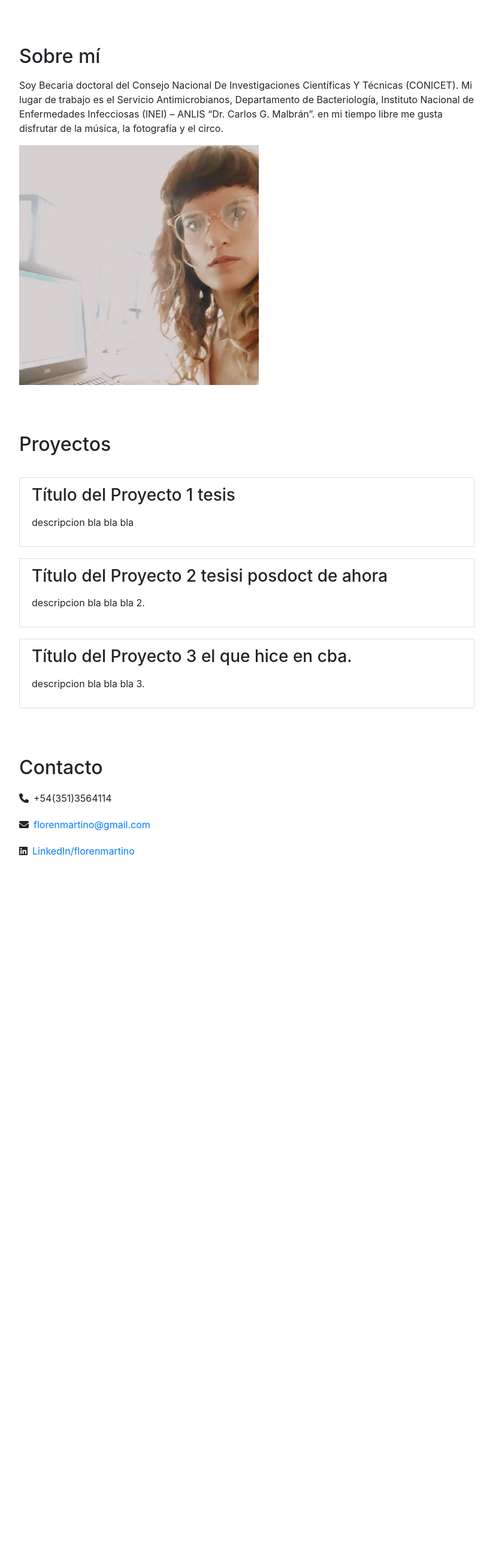
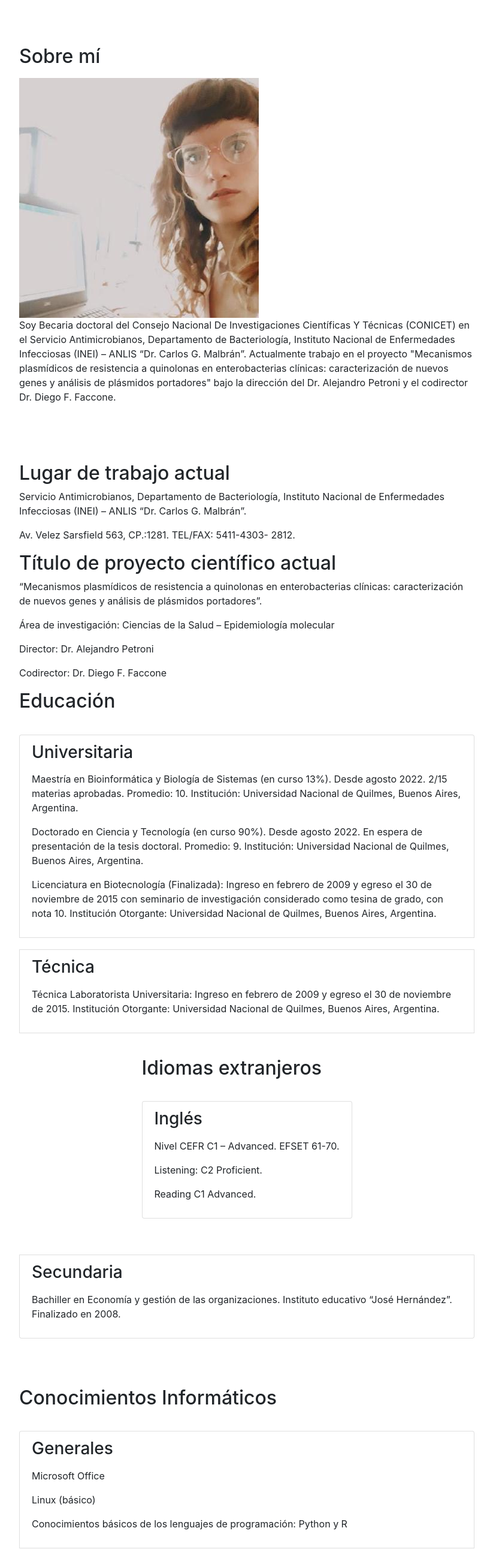
Before and after one commit to florenmartino/PortfolioFrontend, a plain HTML site: page miportfolio.html in a window 1280 px wide. Shown: the part 80-2663 px from the top of the page at 60% size, without its empty margins (228-1051 px from the left). Before the commit the page ends 1571 px from the top, so only its background shows below. Drawn offline with nearby package versions, Linux system fonts and the light colour scheme; a script that the page names is missing; files whose address does not match are found by name.

Commit message:
Update miportfolio.html

```diff
--- a/miportfolio.html
+++ b/miportfolio.html
@@ -16,25 +16,95 @@
   <main class="container mt-5">
     <section>
       <h2 class="mb-3">Sobre mí</h2>
-      <p>Soy Becaria doctoral del Consejo Nacional De Investigaciones Científicas Y Técnicas (CONICET). Mi lugar de trabajo es el Servicio Antimicrobianos, Departamento de Bacteriología, Instituto Nacional de Enfermedades Infecciosas (INEI) – ANLIS “Dr. Carlos G. Malbrán”.
-      en mi tiempo libre me gusta disfrutar de la música, la fotografía y el circo.</p>
-      <img src="C:/PortfolioFrontend/FotoFlor.jpg" alt="Imagen de Florencia Martino">
+      <img src="C:/PortfolioFrontend/FotoFlor.jpg" alt="Imagen de Florencia Martino" class="profile-pic">
+      <p>Soy Becaria doctoral del Consejo Nacional De Investigaciones Científicas Y Técnicas (CONICET) en el Servicio Antimicrobianos, Departamento de Bacteriología, Instituto Nacional de Enfermedades Infecciosas (INEI) – ANLIS “Dr. Carlos G. Malbrán”. Actualmente trabajo en el proyecto "Mecanismos plasmídicos de resistencia a quinolonas en enterobacterias clínicas: caracterización de nuevos genes y análisis de plásmidos portadores" bajo la dirección del Dr. Alejandro Petroni y el codirector Dr. Diego F. Faccone.</p>
     </section>
+    <section>
+      <div>
+        <h2>Lugar de trabajo actual</h2>
+        <p>Servicio Antimicrobianos, Departamento de Bacteriología, Instituto Nacional de Enfermedades Infecciosas (INEI) – ANLIS “Dr. Carlos G. Malbrán”.</p>
+        <p>Av. Velez Sarsfield 563, CP.:1281. TEL/FAX: 5411-4303- 2812.</p>
+      </div>
+            <div>
+        <h2>Título de proyecto científico actual</h2>
+        <p>“Mecanismos plasmídicos de resistencia a quinolonas en enterobacterias clínicas: caracterización de nuevos genes y análisis de plásmidos portadores”.</p>
+        <p>Área de investigación: Ciencias de la Salud – Epidemiología molecular</p>
+        <p>Director: Dr. Alejandro Petroni </p>
+        <p>Codirector: Dr. Diego F. Faccone</p>
+      </div>
 
-    <section>
-      <h2 class="mb-3">Proyectos</h2>
+                      <h2 class="mb-3">Educación</h2>
             <ul class="list-group">
               <li class="list-group-item">
-          <h3 class="mb-3">Título del Proyecto 1 tesis</h3>
-          <p>descripcion bla bla bla</p>
+                <h3 class="mb-3">Universitaria</h3>
+                <p>Maestría en Bioinformática y Biología de Sistemas (en curso 13%). Desde agosto 2022. 2/15 materias aprobadas. Promedio: 10. Institución: Universidad Nacional de Quilmes, Buenos Aires, Argentina.</p>
+                <p>Doctorado en Ciencia y Tecnología (en curso 90%). Desde agosto 2022. En espera de presentación de la tesis doctoral. Promedio: 9. Institución: Universidad Nacional de Quilmes, Buenos Aires, Argentina.</p>
+                <p>Licenciatura en Biotecnología (Finalizada): Ingreso en febrero de 2009 y egreso el 30 de noviembre de 2015 con seminario de investigación considerado como tesina de grado, con nota 10. Institución Otorgante: Universidad Nacional de Quilmes, Buenos Aires, Argentina.</p>
               </li>
               <li class="list-group-item">
-          <h3 class="mb-3">Título del Proyecto 2 tesisi posdoct de ahora</h3>
-          <p>descripcion bla bla bla 2.</p>
+                <h3 class="mb-3">Técnica</h3>
+                <p>Técnica Laboratorista Universitaria: Ingreso en febrero de 2009 y egreso el 30 de noviembre de 2015. Institución Otorgante: Universidad Nacional de Quilmes, Buenos Aires, Argentina.</p>
+              </li>
+              <section>
+                   <h2 class="mb-3">Idiomas extranjeros</h2>
+            <ul class="list-group">
+              <li class="list-group-item">
+                  <h3 class="mb-3">Inglés</h3>
+                <p>Nivel CEFR C1 – Advanced. EFSET 61-70.</p>
+                <p>Listening: C2 Proficient.</p>
+                <p>Reading C1 Advanced.</p>
+              </li>
+          </section>
+              <li class="list-group-item">
+                <h3 class="mb-3">Secundaria</h3>
+                <p>Bachiller en Economía y gestión de las organizaciones. Instituto educativo “José Hernández”. Finalizado en 2008.</p>
+              </li>
+            </ul>
+          </section>
+          </div>
+          <div>
+            <section>
+              <h2 class="mb-3">Conocimientos Informáticos</h2>
+              <ul class="list-group">
+                <li class="list-group-item">
+                    <h3 class="mb-3">Generales</h3>
+                  <p>Microsoft Office</p>
+                  <p>Linux (básico)</p>
+                  <p>Conocimientos básicos de los lenguajes de programación: Python y R</p>
                 </li>
                 <li class="list-group-item">
-          <h3 class="mb-3">Título del Proyecto 3 el que hice en cba.</h3>
-          <p>descripcion bla bla bla 3.</p>
+                  <h3 class="mb-3">Bioinformáticos</h3>
+                <p>Programas para análisis Bioinformático como alineamientos, búsqueda de genes/proteínas homólogas, comparación, construcción de árboles filogenéticos; tanto para secuencias de ácidos nucleicos como aminoácidos:</p>
+                <p>BLAST, BioEdit, ClustalX, MEGA, T-Rex, SimPlot, PROSITE, FOLD, MULFOLD</p>
+              </li>
+              </ul>
+              <p>Programas para la predicción de estructuras secundarias de ARN:</p>
+              <ul>
+                <li>Jpred 2</li>
+                <li>RNADraw</li>
+                <li>RNAStructure</li>
+              </ul>
+              <p>Programas para análisis avanzados de bioinformática:</p>
+              <ul>
+                <li>ARTEMIS</li>
+                <li>ACT</li>
+                <li>Mauve</li>
+                <li>PROKKA</li>
+                <li>Ariba</li>
+                <li>Bowtie</li>
+                <li>Kraken</li>
+                <li>Guppy</li>
+                <li>FastQC</li>
+                <li>QUAST</li>
+                <li>Roary</li>
+                <li>Samtools</li>
+                <li>Velvet</li>
+                <li>SPAdes</li>
+                <li>Unicycler</li>
+                <li>entre otros</li>
+              </ul>
+            </ul>
+          </div>
                   </li>
       </ul>
     </section>
@@ -43,7 +113,9 @@
       <h2 class="mb-3">Contacto</h2>
       <ul class="list-unstyled">
         <li><i class="fas fa-phone mr-2"></i>+54(351)3564114</li>
-        <li><i class="fas fa-envelope mr-2"></i><a href="mailto:florenmartino@gmail.com">florenmartino@gmail.com</a></li>
+        <li><i class="fas fa-envelope mr-2"></i><a href="mailto:florenmartino@gmail.com">florenmartino@gmail.com</a>
+        </ul>
+        <a href="mailto:florenmartino@gmail.com">fmartino@anlis.gob.ar</a></li>
         <li><i class="fab fa-linkedin mr-2"></i><a href="https://www.linkedin.com/in/florencia-martino-49877a115/">LinkedIn/florenmartino</a></li>
       </ul>
     </section>
```
Lines whose indentation alone changed are shown as unchanged.
